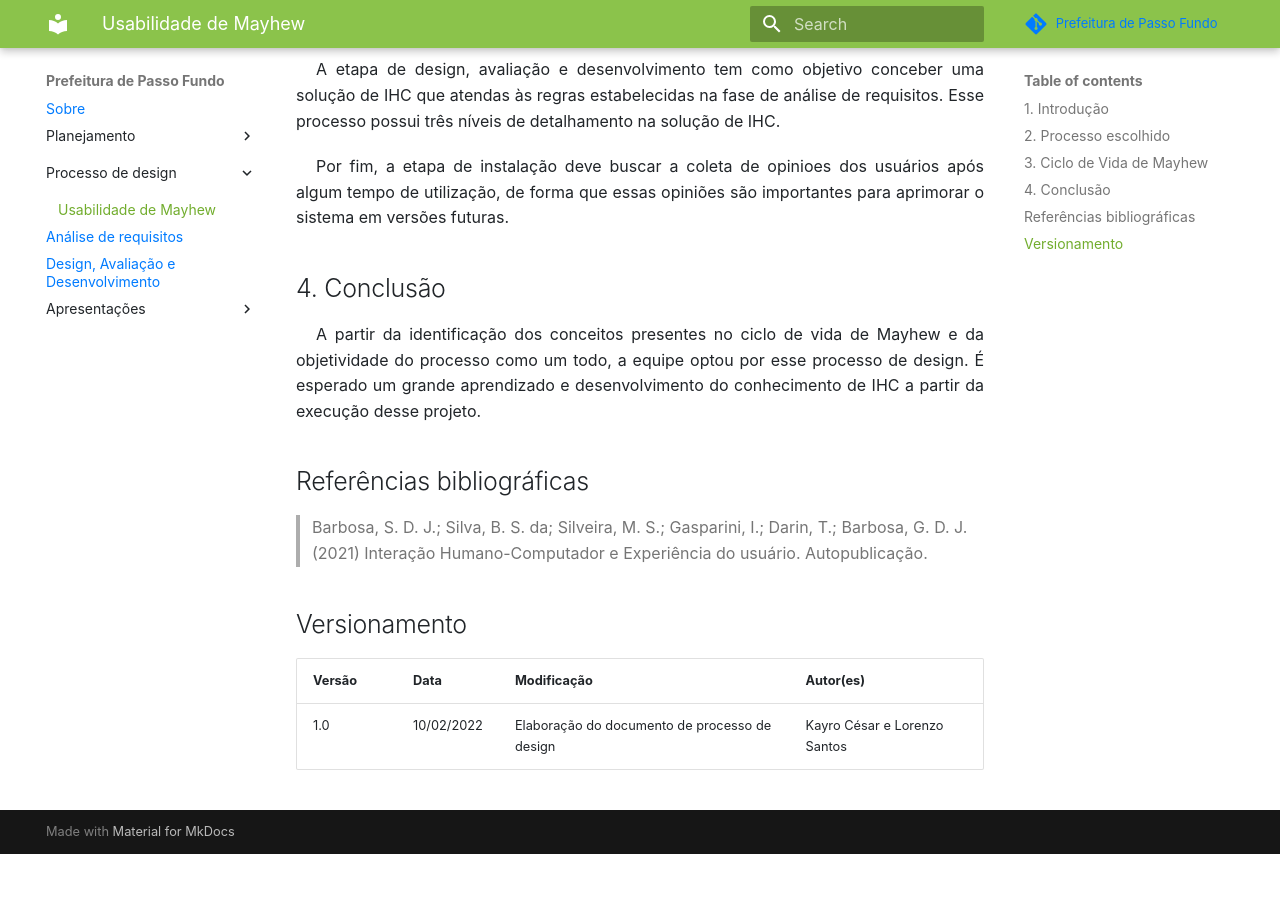
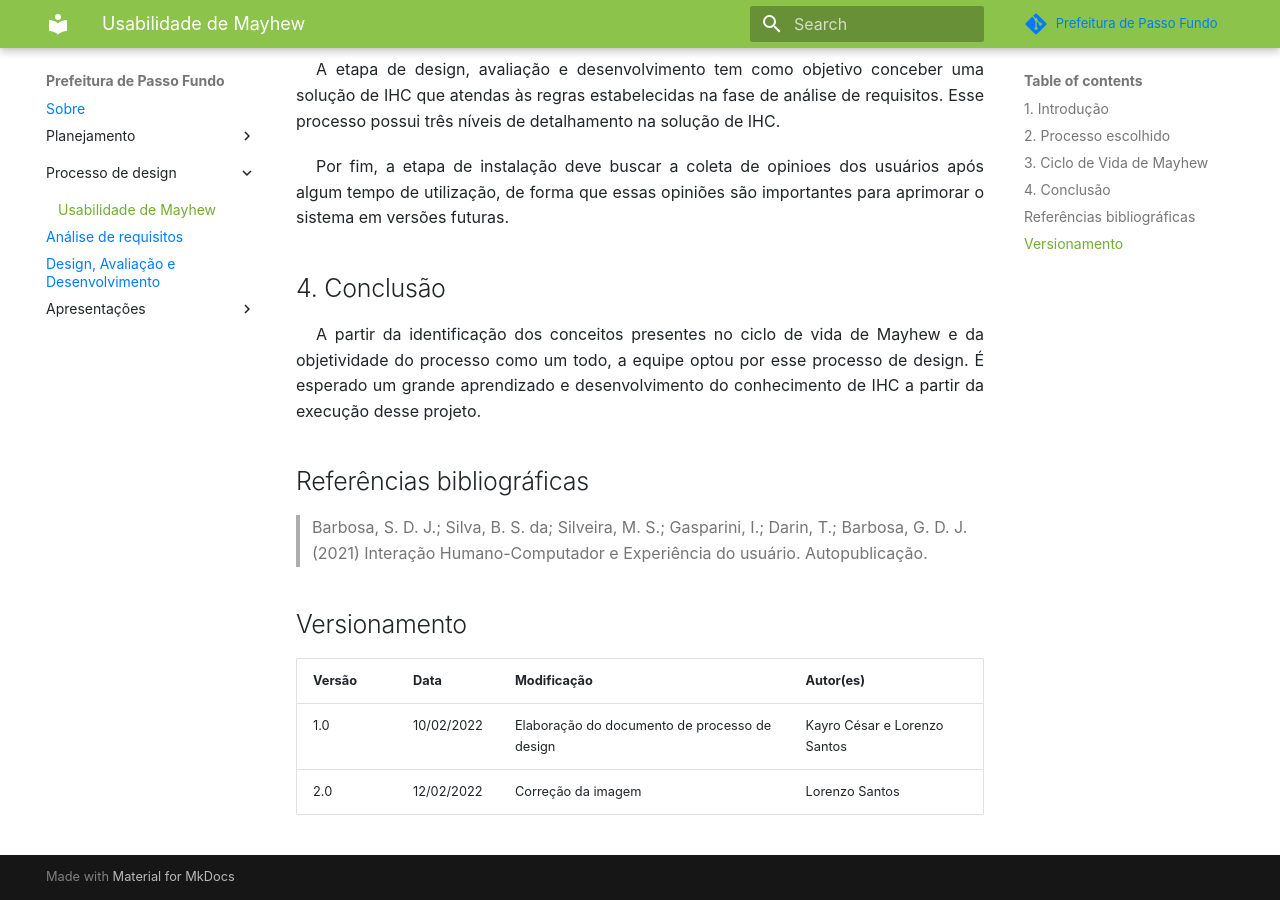
Before and after one commit to Interacao-Humano-Computador/2021.2-Prefeitura-de-Passo-Fundo, an MkDocs documentation site: the page built from docs/ProcessoDesign/UsabilidadeMayhew.md, in a window 1280 px wide and 900 px high, scrolled down 1189 px. Built offline with MkDocs 1.6.1 and Material for MkDocs 9.7.7, drawn with Linux system fonts in a browser that asks for light colours; comment, search, counter and statistics services are not loaded; before the commit the page ends 2043 px from its top, so only the background shows below that; some of the changed lines change nothing that is shown.

Commit message:
foi corrigida a imagem

```diff
--- a/docs/ProcessoDesign/UsabilidadeMayhew.md
+++ b/docs/ProcessoDesign/UsabilidadeMayhew.md
@@ -30,7 +30,7 @@
 
   <figcaption>Figura 1 - Ciclo de vida de Mayhew</figcaption>
 
-   ![imagem](/2021.2-Prefeitura-de-Passo-Fundo/assets/img/mayhew.PNG)
+   ![imagem](/assets/img/mayhew.PNG)
 
   <figcaption> Fonte: BARBOSA,SILVA (p.120) </figcaption>
 
@@ -80,3 +80,4 @@
 | Versão | Data | Modificação | Autor(es) |
 |--|--|--|--|
 | 1.0 | 10/02/2022 |Elaboração do documento de processo de design | Kayro César e Lorenzo Santos |
+| 2.0 | 12/02/2022 |Correção da imagem | Lorenzo Santos |
```
